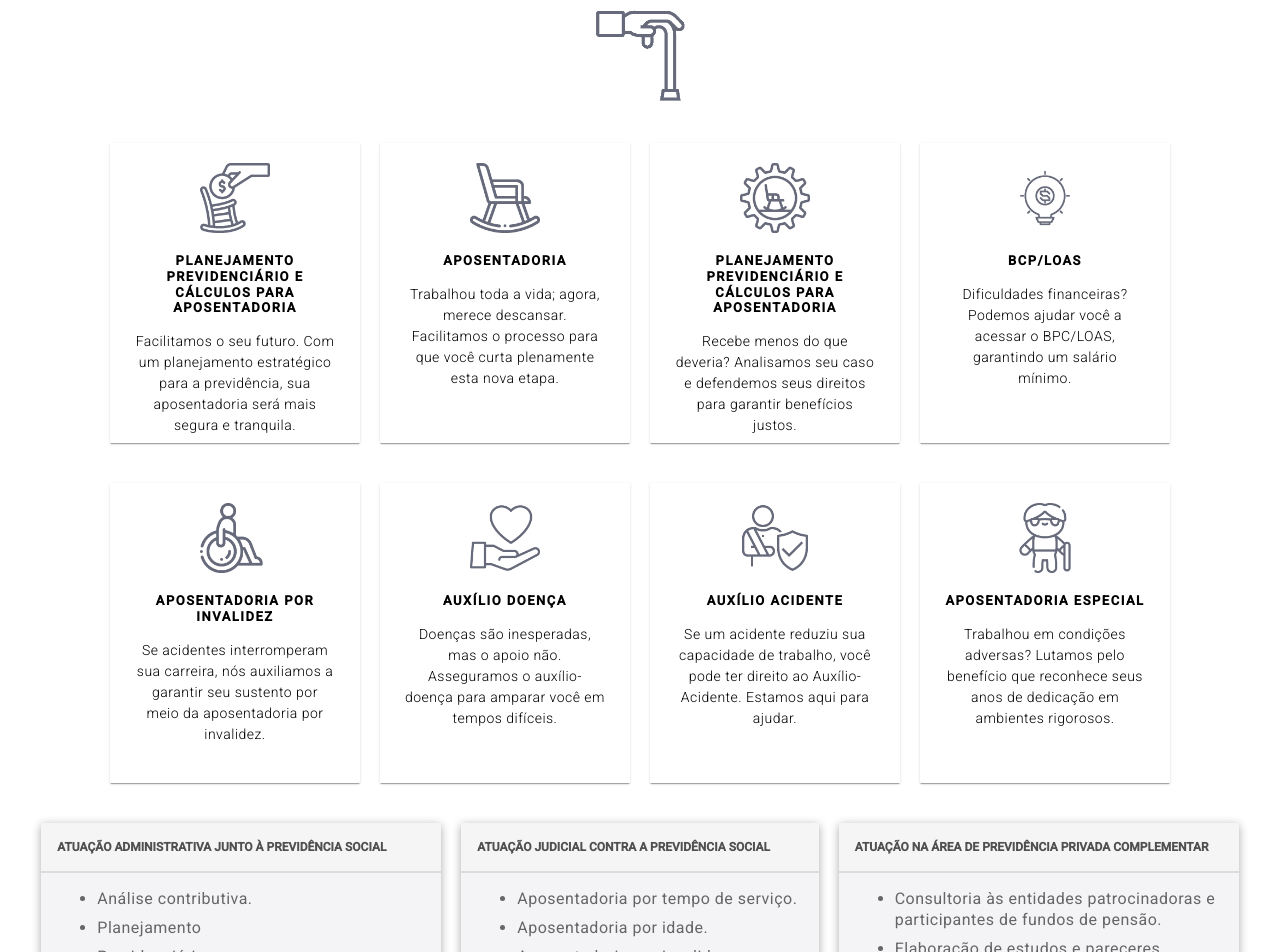
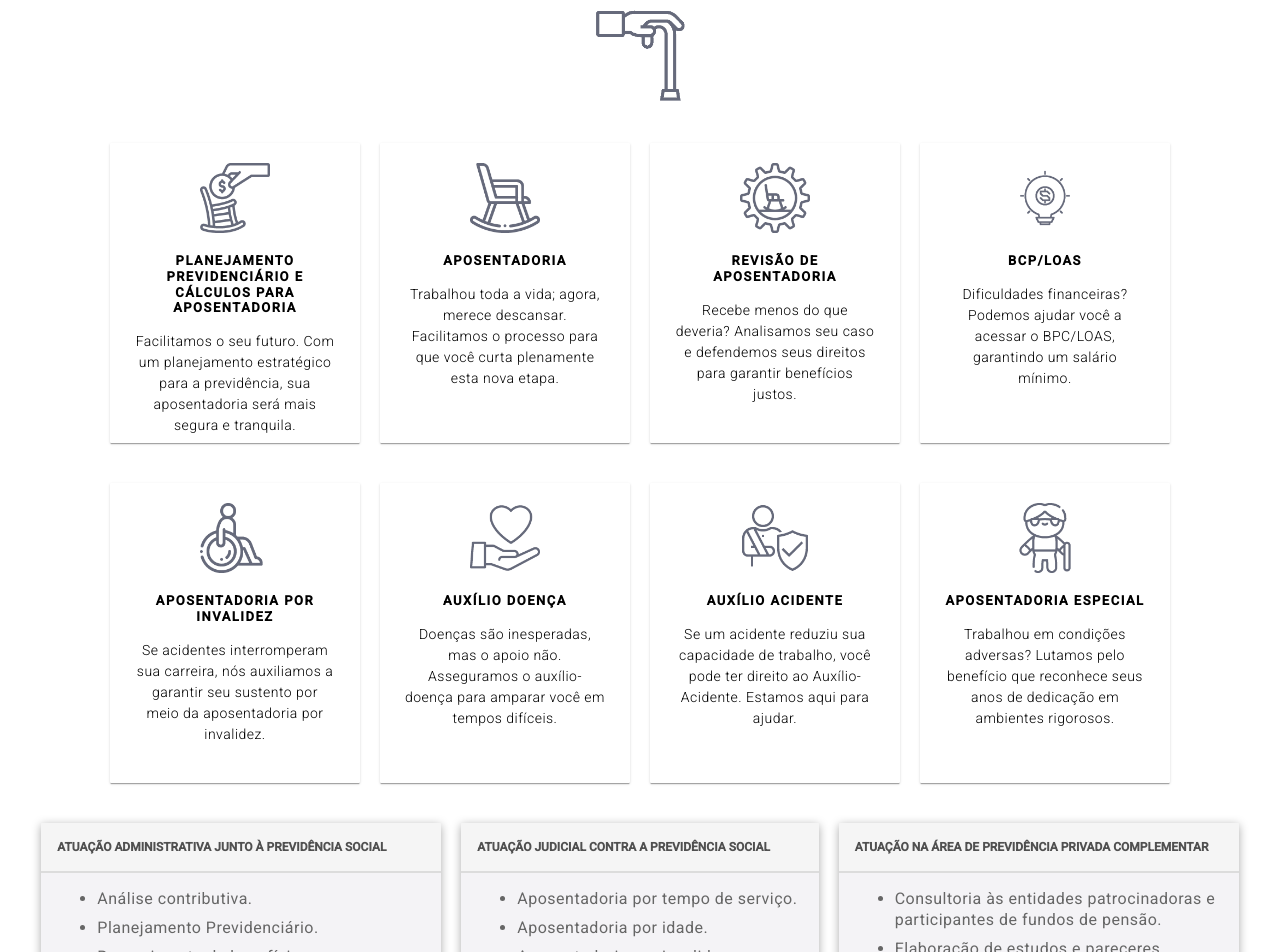
Before and after one commit to ramontrndd/tucujuprevi, an Angular app: page / in a window 1280 px wide. Shown: the part 980-1932 px from the top of the page. Built offline with nearby package versions, Linux system fonts and the light colour scheme.

Commit message:
feat: Add cards-explain component and refactor styles
The commit adds a new cards-explain component to the application and refactors the styles of other components.

```diff
--- a/src/app/app.component.html
+++ b/src/app/app.component.html
@@ -12,107 +12,21 @@
   [image]="'previdenciario.png'"
 ></app-card-icons>
 <div class="card-explain">
-  <app-card-explain
-    [title]="'PLANEJAMENTO PREVIDENCIÁRIO E CÁLCULOS PARA APOSENTADORIA'"
-    [icon]="'calculo-aposentadoria.png'"
-    [description]="
-      'Facilitamos o seu futuro. Com um planejamento estratégico para a previdência, sua aposentadoria será mais segura e tranquila.'
-    "
-  ></app-card-explain>
-  <app-card-explain
-    [title]="'APOSENTADORIA'"
-    [icon]="'aposentadoria.png'"
-    [description]="
-      'Trabalhou toda a vida; agora, merece descansar. Facilitamos o processo para que você curta plenamente esta nova etapa.'
-    "
-  ></app-card-explain>
-  <app-card-explain
-    [title]="'PLANEJAMENTO PREVIDENCIÁRIO E CÁLCULOS PARA APOSENTADORIA'"
-    [icon]="'revisao-aposentadoria.png'"
-    [description]="
-      'Recebe menos do que deveria? Analisamos seu caso e defendemos seus direitos para garantir benefícios justos.'
-    "
-  ></app-card-explain>
-  <app-card-explain
-    [title]="'BCP/LOAS'"
-    [icon]="'bcp-loas.png'"
-    [description]="
-      'Dificuldades financeiras? Podemos ajudar você a acessar o BPC/LOAS, garantindo um salário mínimo.'
-    "
-  ></app-card-explain>
-  <app-card-explain
-    [title]="'APOSENTADORIA POR INVALIDEZ'"
-    [icon]="'aposentadoria-por-invalidez.png'"
-    [description]="
-      'Se acidentes interromperam sua carreira, nós auxiliamos a garantir seu sustento por meio da aposentadoria por invalidez.'
-    "
-  ></app-card-explain>
-  <app-card-explain
-    [title]="'AUXÍLIO DOENÇA'"
-    [icon]="'auxilio-doenca.png'"
-    [description]="
-      'Doenças são inesperadas, mas o apoio não. Asseguramos o auxílio-doença para amparar você em tempos difíceis.'
-    "
-  ></app-card-explain>
-  <app-card-explain
-    [title]="'AUXÍLIO ACIDENTE'"
-    [icon]="'auxilio-acidente.png'"
-    [description]="
-      'Se um acidente reduziu sua capacidade de trabalho, você pode ter direito ao Auxílio-Acidente. Estamos aqui para ajudar.'
-    "
-  ></app-card-explain>
-  <app-card-explain
-    [title]="'APOSENTADORIA ESPECIAL'"
-    [icon]="'aposentadoria-especial.png'"
-    [description]="
-      'Trabalhou em condições adversas? Lutamos pelo benefício que reconhece seus anos de dedicação em ambientes rigorosos.'
-    "
-  ></app-card-explain>
+  @for (card of cardsExplain; track $index) {
+    <app-card-explain
+      title="{{ card.title }}"
+      icon="{{ card.icon }}"
+      description="{{ card.description }}
+      "
+    ></app-card-explain>
+  }
 </div>
-
 <div class="services">
-  <app-cards
-    [title]="'ATUAÇÃO ADMINISTRATIVA JUNTO À PREVIDÊNCIA SOCIAL'"
-    [contentList]="[
-      'Análise contributiva.',
-      'Planejamento',
-      'Previdenciário.',
-      'Requerimento de benefícios previdenciários.',
-      'Justificação administrativa para prova de tempo de serviço.',
-      'Pedidos de Revisão de Benefícios.',
-      'Requerimento de Certidão de Tempo de Serviço.',
-      'Recursos administrativos.',
-    ]"
-  >
-  </app-cards>
-  <app-cards
-    [title]="'ATUAÇÃO JUDICIAL CONTRA A PREVIDÊNCIA SOCIAL'"
-    [contentList]="[
-      'Aposentadoria por tempo de serviço.',
-      'Aposentadoria por idade.',
-      'Aposentadoria por invalidez.',
-      'Aposentadoria especial.',
-      'Revisão de valor dos benefícios.',
-      'Salário-maternidade.',
-      'Auxílio-doença.',
-      'Auxílio-acidente.',
-      'Auxílio-reclusão.',
-      'Justificação judicial.',
-      'Indenização por acidente de trabalho.',
-    ]"
-  >
-  </app-cards>
-  <app-cards
-    [title]="'ATUAÇÃO NA ÁREA DE PREVIDÊNCIA PRIVADA COMPLEMENTAR'"
-    [contentList]="[
-      'Consultoria às entidades patrocinadoras e participantes de fundos de pensão.',
-      'Elaboração de estudos e pareceres.',
-      'Acompanhamento de ações judiciais.',
-    ]"
-  >
-  </app-cards>
+  @for (card of cards; track $index) {
+    <app-cards title="{{ card.title }}" [contentList]="card.contentList">
+    </app-cards>
+  }
 </div>
-
 <app-card-icons
   class="about"
   [title]="'Quem Somos'"
@@ -126,7 +40,6 @@
   [image]="'contate-nos.png'"
 ></app-card-icons>
 <app-contact></app-contact>
-
 @if (isVisible) {
   <button class="back-to-top" (click)="scrollToTop()">
     <mat-icon>keyboard_double_arrow_up</mat-icon>
--- a/src/app/app.component.ts
+++ b/src/app/app.component.ts
@@ -52,4 +52,93 @@ export class AppComponent {
   scrollToTop() {
     window.scrollTo({ top: 0, behavior: 'smooth' });
   }
+  cardsExplain = [
+    {
+      title: 'PLANEJAMENTO PREVIDENCIÁRIO E CÁLCULOS PARA APOSENTADORIA',
+      icon: 'calculo-aposentadoria.png',
+      description:
+        'Facilitamos o seu futuro. Com um planejamento estratégico para a previdência, sua aposentadoria será mais segura e tranquila.',
+    },
+    {
+      title: 'APOSENTADORIA',
+      icon: 'aposentadoria.png',
+      description:
+        'Trabalhou toda a vida; agora, merece descansar. Facilitamos o processo para que você curta plenamente esta nova etapa.',
+    },
+    {
+      title: 'REVISÃO DE APOSENTADORIA',
+      icon: 'revisao-aposentadoria.png',
+      description:
+        'Recebe menos do que deveria? Analisamos seu caso e defendemos seus direitos para garantir benefícios justos.',
+    },
+    {
+      title: 'BCP/LOAS',
+      icon: 'bcp-loas.png',
+      description:
+        'Dificuldades financeiras? Podemos ajudar você a acessar o BPC/LOAS, garantindo um salário mínimo.',
+    },
+    {
+      title: 'APOSENTADORIA POR INVALIDEZ',
+      icon: 'aposentadoria-por-invalidez.png',
+      description:
+        'Se acidentes interromperam sua carreira, nós auxiliamos a garantir seu sustento por meio da aposentadoria por invalidez.',
+    },
+    {
+      title: 'AUXÍLIO DOENÇA',
+      icon: 'auxilio-doenca.png',
+      description:
+        'Doenças são inesperadas, mas o apoio não. Asseguramos o auxílio-doença para amparar você em tempos difíceis.',
+    },
+    {
+      title: 'AUXÍLIO ACIDENTE',
+      icon: 'auxilio-acidente.png',
+      description:
+        'Se um acidente reduziu sua capacidade de trabalho, você pode ter direito ao Auxílio-Acidente. Estamos aqui para ajudar.',
+    },
+    {
+      title: 'APOSENTADORIA ESPECIAL',
+      icon: 'aposentadoria-especial.png',
+      description:
+        'Trabalhou em condições adversas? Lutamos pelo benefício que reconhece seus anos de dedicação em ambientes rigorosos.',
+    },
+  ];
+
+  cards = [
+    {
+      title: 'ATUAÇÃO ADMINISTRATIVA JUNTO À PREVIDÊNCIA SOCIAL',
+      contentList: [
+        'Análise contributiva.',
+        'Planejamento Previdenciário.',
+        'Requerimento de benefícios previdenciários.',
+        'Justificação administrativa para prova de tempo de serviço.',
+        'Pedidos de Revisão de Benefícios.',
+        'Requerimento de Certidão de Tempo de Serviço.',
+        'Recursos administrativos.',
+      ],
+    },
+    {
+      title: 'ATUAÇÃO JUDICIAL CONTRA A PREVIDÊNCIA SOCIAL',
+      contentList: [
+        'Aposentadoria por tempo de serviço.',
+        'Aposentadoria por idade.',
+        'Aposentadoria por invalidez.',
+        'Aposentadoria especial.',
+        'Revisão de valor dos benefícios.',
+        'Salário-maternidade.',
+        'Auxílio-doença.',
+        'Auxílio-acidente.',
+        'Auxílio-reclusão.',
+        'Justificação judicial.',
+        'Indenização por acidente de trabalho.',
+      ],
+    },
+    {
+      title: 'ATUAÇÃO NA ÁREA DE PREVIDÊNCIA PRIVADA COMPLEMENTAR',
+      contentList: [
+        'Consultoria às entidades patrocinadoras e participantes de fundos de pensão.',
+        'Elaboração de estudos e pareceres.',
+        'Acompanhamento de ações judiciais.',
+      ],
+    },
+  ];
 }
```
